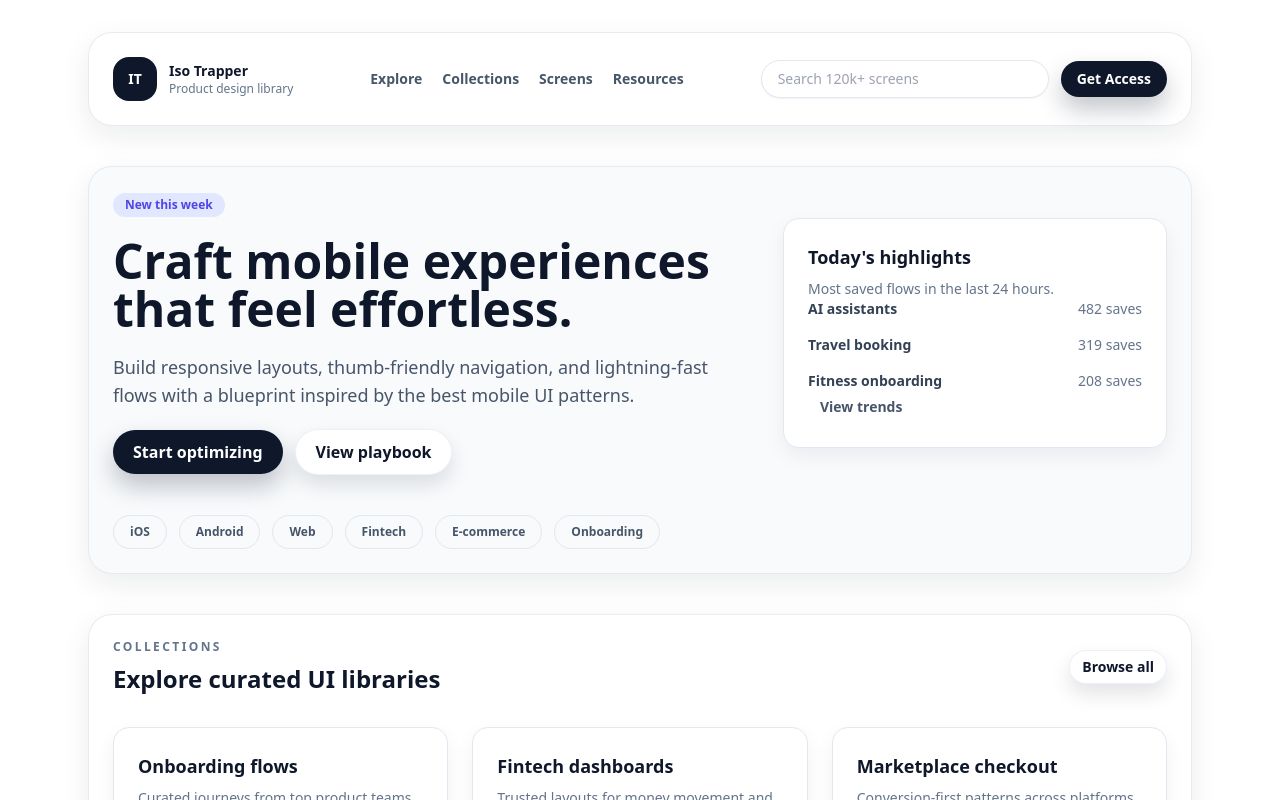
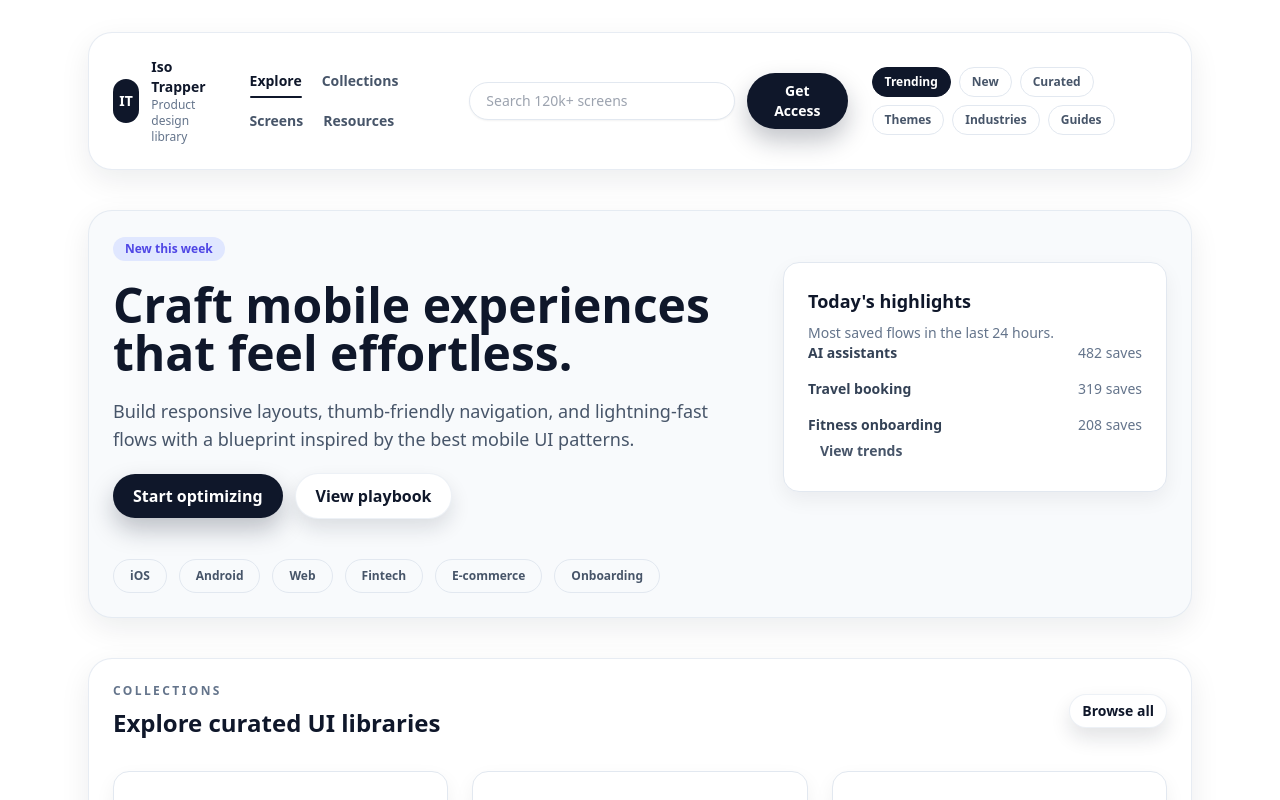
Before and after one commit to enotech-inc/iso-trapper, a Next.js app: page / in a window 1280 px wide. Shown: the top 800 px of the page. Built offline with nearby package versions, Linux system fonts and the light colour scheme.

Commit message:
Implement navigation structure in header

```diff
--- a/pages/index.tsx
+++ b/pages/index.tsx
@@ -121,6 +121,15 @@ const Home: NextPage = () => {
       ],
     },
   ];
+  const primaryNav = ["Explore", "Collections", "Screens", "Resources"];
+  const secondaryNav = [
+    "Trending",
+    "New",
+    "Curated",
+    "Themes",
+    "Industries",
+    "Guides",
+  ];
 
   return (
     <>
@@ -150,27 +159,60 @@ const Home: NextPage = () => {
                 </p>
               </div>
             </div>
-            <div className="flex flex-wrap items-center gap-5 text-sm font-semibold text-slate-600">
-              {["Explore", "Collections", "Screens", "Resources"].map(
-                (item) => (
-                  <button
-                    key={item}
-                    className="transition hover:text-slate-900"
-                  >
-                    {item}
-                  </button>
-                )
-              )}
-            </div>
+            <nav aria-label="Primary" className="text-sm font-semibold">
+              <ul className="flex flex-wrap items-center gap-5 text-slate-600">
+                {primaryNav.map((item) => {
+                  const isActive = item === "Explore";
+                  return (
+                    <li key={item}>
+                      <a
+                        aria-current={isActive ? "page" : undefined}
+                        className={`relative transition hover:text-slate-900 ${
+                          isActive
+                            ? "text-slate-900 after:absolute after:-bottom-2 after:left-0 after:h-0.5 after:w-full after:rounded-full after:bg-slate-900"
+                            : ""
+                        }`}
+                        href={`#${item.toLowerCase()}`}
+                      >
+                        {item}
+                      </a>
+                    </li>
+                  );
+                })}
+              </ul>
+            </nav>
             <div className="flex w-full flex-col gap-3 md:w-auto md:flex-row md:items-center">
               <div className="relative w-full md:w-72">
                 <input
                   className="w-full rounded-full border border-slate-200 bg-white px-4 py-2 text-sm text-slate-700 shadow-sm focus:border-slate-400 focus:outline-none"
+                  aria-label="Search screens"
                   placeholder="Search 120k+ screens"
                 />
               </div>
               <Button size="md">Get Access</Button>
             </div>
+            <nav
+              aria-label="Explore subsections"
+              className="flex flex-wrap items-center gap-2 text-xs font-semibold text-slate-500"
+            >
+              {secondaryNav.map((item) => {
+                const isActive = item === "Trending";
+                return (
+                  <button
+                    key={item}
+                    aria-pressed={isActive}
+                    className={`rounded-full border px-3 py-1.5 transition ${
+                      isActive
+                        ? "border-slate-900 bg-slate-900 text-white"
+                        : "border-slate-200 text-slate-600 hover:border-slate-300 hover:text-slate-900"
+                    }`}
+                    type="button"
+                  >
+                    {item}
+                  </button>
+                );
+              })}
+            </nav>
           </IsoZone>
         }
         action={
```
Also changed, not shown: 1 other file (tests, documents, lock files or other folders).
